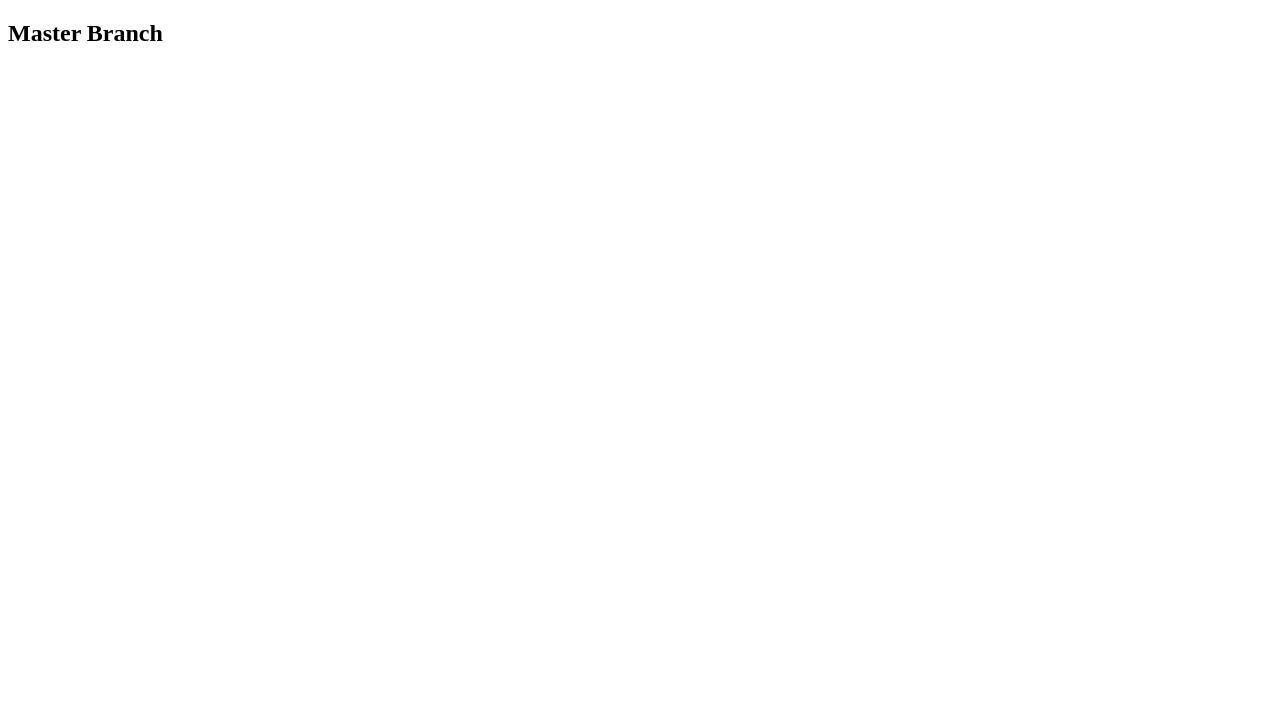
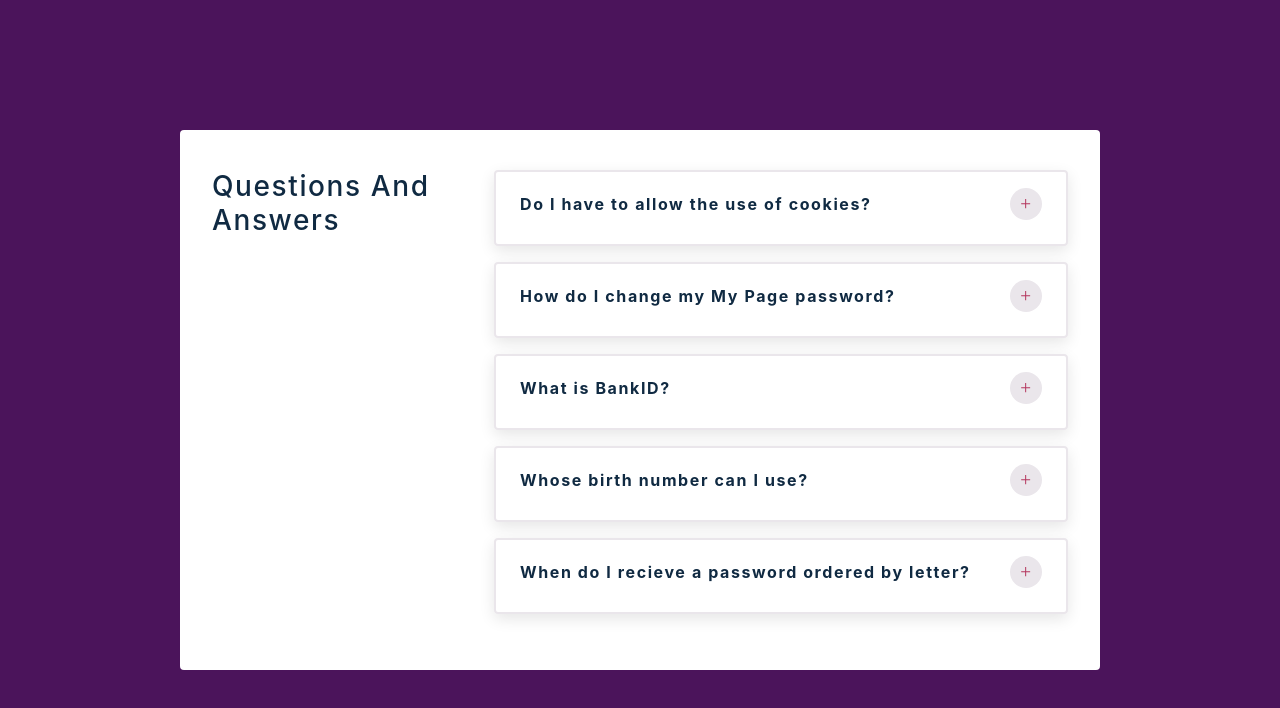
Before and after one commit to julydeath/projects, a React (Create React App) app: page / in a window 1280 px wide. Shown: the top 708 px of the page. Built offline with nearby package versions, Linux system fonts and the light colour scheme.

Commit message:
Questions Project done

```diff
--- a/src/App.js
+++ b/src/App.js
@@ -1,10 +1,19 @@
-import React from "react";
+import data from "./data";
+import SingleQuestion from "./Questions";
 
 function App() {
+  const questions = data;
   return (
-    <div className="App">
-      <h2>Master Branch</h2>
-    </div>
+    <main>
+      <div className="container">
+        <h3>Questions and Answers</h3>
+        <section className="info">
+          {questions.map((question) => {
+            return <SingleQuestion key={question.id} {...question} />;
+          })}
+        </section>
+      </div>
+    </main>
   );
 }
 
--- /dev/null
+++ b/src/Questions.js
@@ -0,0 +1,24 @@
+import React, { useState } from "react";
+import { AiOutlineMinus, AiOutlinePlus } from "react-icons/ai";
+
+function Questions({ title, info }) {
+  const [event, setEvent] = useState(false);
+  return (
+    <article className="question">
+      <header>
+        <h4>{title}</h4>
+        <button
+          className="btn"
+          onClick={() => {
+            setEvent(!event);
+          }}
+        >
+          {event ? <AiOutlineMinus /> : <AiOutlinePlus />}
+        </button>
+      </header>
+      <p>{event && info}</p>
+    </article>
+  );
+}
+
+export default Questions;
--- /dev/null
+++ b/src/data.js
@@ -0,0 +1,28 @@
+const questions = [
+  {
+    id: 1,
+    title: "Do I have to allow the use of cookies?",
+    info: "Unicorn vinyl poutine brooklyn, next level direct trade iceland. Shaman copper mug church-key coloring book, whatever poutine normcore fixie cred kickstarter post-ironic street art.",
+  },
+  {
+    id: 2,
+    title: "How do I change my My Page password?",
+    info: "Coloring book forage photo booth gentrify lumbersexual. Migas chillwave poutine synth shoreditch, enamel pin thundercats fashion axe roof party polaroid chartreuse.",
+  },
+  {
+    id: 3,
+    title: "What is BankID?",
+    info: "Enamel pin fam sustainable woke whatever venmo. Authentic asymmetrical put a bird on it, lumbersexual activated charcoal kinfolk banjo cred pickled sartorial.",
+  },
+  {
+    id: 4,
+    title: "Whose birth number can I use?",
+    info: "Edison bulb direct trade gentrify beard lo-fi seitan sustainable roof party franzen occupy squid. Knausgaard cronut succulents, scenester readymade shabby chic lyft. Copper mug meh vegan gentrify.",
+  },
+  {
+    id: 5,
+    title: "When do I recieve a password ordered by letter?",
+    info: "Locavore franzen fashion axe live-edge neutra irony synth af tilde shabby chic man braid chillwave waistcoat copper mug messenger bag. Banjo snackwave blog, microdosing thundercats migas vaporware viral lo-fi seitan ",
+  },
+];
+export default questions;
--- /dev/null
+++ b/src/index.css
@@ -0,0 +1,213 @@
+/*
+===============
+Variables
+===============
+*/
+
+:root {
+  /* dark shades of primary color*/
+  --clr-primary-1: hsl(205, 86%, 17%);
+  --clr-primary-2: hsl(205, 77%, 27%);
+  --clr-primary-3: hsl(205, 72%, 37%);
+  --clr-primary-4: hsl(205, 63%, 48%);
+  /* primary/main color */
+  --clr-primary-5: hsl(205, 78%, 60%);
+  /* lighter shades of primary color */
+  --clr-primary-6: hsl(205, 89%, 70%);
+  --clr-primary-7: hsl(205, 90%, 76%);
+  --clr-primary-8: hsl(205, 86%, 81%);
+  --clr-primary-9: hsl(205, 90%, 88%);
+  --clr-primary-10: hsl(205, 100%, 96%);
+  /* darkest grey - used for headings */
+  --clr-grey-1: hsl(209, 61%, 16%);
+  --clr-grey-2: hsl(211, 39%, 23%);
+  --clr-grey-3: hsl(209, 34%, 30%);
+  --clr-grey-4: hsl(209, 28%, 39%);
+  /* grey used for paragraphs */
+  --clr-grey-5: hsl(210, 22%, 49%);
+  --clr-grey-6: hsl(209, 23%, 60%);
+  --clr-grey-7: hsl(211, 27%, 70%);
+  --clr-grey-8: hsl(210, 31%, 80%);
+  --clr-grey-9: hsl(212, 33%, 89%);
+  --clr-grey-10: hsl(210, 36%, 96%);
+  --clr-white: #fff;
+  --clr-purple: #4b145b;
+  --clr-red-special: #b4345c;
+  --clr-grey-special: #eae6eb;
+  --clr-red-dark: hsl(360, 67%, 44%);
+  --clr-red-light: hsl(360, 71%, 66%);
+  --clr-green-dark: hsl(125, 67%, 44%);
+  --clr-green-light: hsl(125, 71%, 66%);
+  --clr-black: #222;
+  --transition: all 0.3s linear;
+  --spacing: 0.1rem;
+  --radius: 0.25rem;
+  --light-shadow: 0 5px 15px rgba(0, 0, 0, 0.1);
+  --dark-shadow: 0 5px 15px rgba(0, 0, 0, 0.2);
+  --max-width: 1170px;
+  --fixed-width: 920px;
+}
+/*
+===============
+Global Styles
+===============
+*/
+
+*,
+::after,
+::before {
+  margin: 0;
+  padding: 0;
+  box-sizing: border-box;
+}
+body {
+  font-family: -apple-system, BlinkMacSystemFont, "Segoe UI", Roboto, Oxygen,
+    Ubuntu, Cantarell, "Open Sans", "Helvetica Neue", sans-serif;
+  background: var(--clr-purple);
+  color: var(--clr-grey-1);
+  line-height: 1.5;
+  font-size: 0.875rem;
+}
+ul {
+  list-style-type: none;
+}
+a {
+  text-decoration: none;
+}
+h1,
+h2,
+h3,
+h4 {
+  letter-spacing: var(--spacing);
+  text-transform: capitalize;
+  line-height: 1.25;
+  margin-bottom: 0.75rem;
+}
+h1 {
+  font-size: 3rem;
+}
+h2 {
+  font-size: 2rem;
+}
+h3 {
+  font-size: 1.25rem;
+}
+h4 {
+  font-size: 0.875rem;
+}
+p {
+  margin-bottom: 1.25rem;
+  color: var(--clr-grey-5);
+}
+@media screen and (min-width: 800px) {
+  h1 {
+    font-size: 4rem;
+  }
+  h2 {
+    font-size: 2.5rem;
+  }
+  h3 {
+    font-size: 1.75rem;
+  }
+  h4 {
+    font-size: 1rem;
+  }
+  body {
+    font-size: 1rem;
+  }
+  h1,
+  h2,
+  h3,
+  h4 {
+    line-height: 1;
+  }
+}
+/*  global classes */
+
+/* section */
+.section {
+  width: 90vw;
+  margin: 0 auto;
+  max-width: var(--max-width);
+}
+
+@media screen and (min-width: 992px) {
+  .section {
+    width: 95vw;
+  }
+}
+
+/*
+===============
+Questions
+===============
+*/
+
+main {
+  min-height: 100vh;
+  /* using flex because of better browser support */
+  display: flex;
+  justify-content: center;
+  align-items: center;
+}
+
+.container {
+  width: 90vw;
+  margin: 5rem auto;
+  background: var(--clr-white);
+  border-radius: var(--radius);
+  padding: 2.5rem 2rem;
+  max-width: var(--fixed-width);
+  display: grid;
+  gap: 1rem 2rem;
+}
+.container h3 {
+  line-height: 1.2;
+  font-weight: 500;
+}
+@media screen and (min-width: 992px) {
+  .container {
+    display: grid;
+    grid-template-columns: 250px 1fr;
+  }
+}
+.question {
+  padding: 1rem 1.5rem;
+  border: 2px solid var(--clr-grey-special);
+  margin-bottom: 1rem;
+  border-radius: var(--radius);
+  box-shadow: var(--light-shadow);
+}
+.question h4 {
+  text-transform: none;
+  line-height: 1.5;
+}
+.question p {
+  color: var(--clr-grey-3);
+  margin-bottom: 0;
+  margin-top: 0.5rem;
+}
+.question header {
+  display: flex;
+  justify-content: space-between;
+  align-items: center;
+}
+.question header h4 {
+  margin-bottom: 0;
+}
+.btn {
+  background: transparent;
+  border-color: transparent;
+  width: 2rem;
+  height: 2rem;
+  background: var(--clr-grey-special);
+  display: flex;
+  align-items: center;
+  justify-content: center;
+  border-radius: 50%;
+  color: var(--clr-red-special);
+  cursor: pointer;
+  margin-left: 1rem;
+  align-self: center;
+  min-width: 2rem;
+}
--- a/src/index.js
+++ b/src/index.js
@@ -1,6 +1,7 @@
 import React from "react";
 import ReactDOM from "react-dom/client";
 import App from "./App";
+import "./index.css";
 
 const root = ReactDOM.createRoot(document.getElementById("root"));
 root.render(
```
Also changed, not shown: public/manifest.json.
